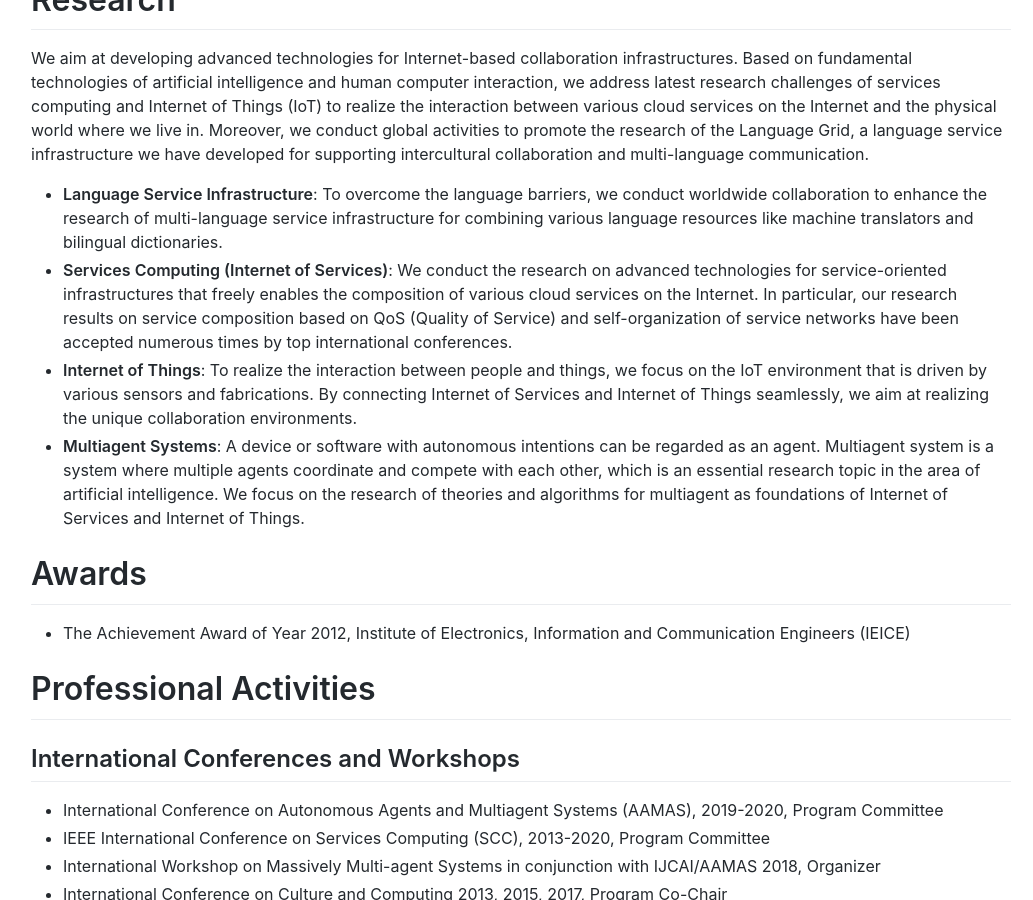
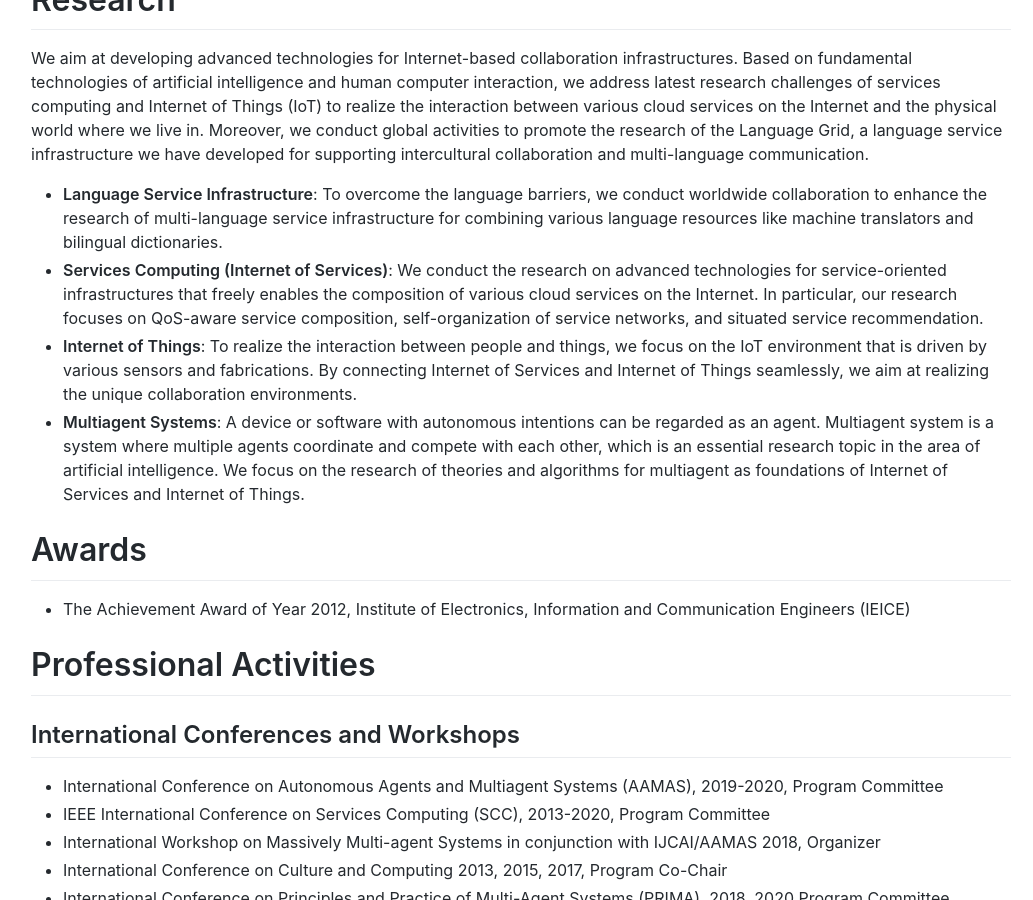
Before and after one commit to lindh/lindh.github.io, a Jekyll site: the page built from index.md, in a window 1280 px wide and 900 px high, scrolled down 1040 px. Shown: the whole window, without its empty margins (119-1152 px from the left). Built offline with Jekyll 4.4.1, drawn with Linux system fonts in a browser that asks for light colours; comment, search, counter and statistics services are not loaded.

Commit message:
Update index.md

```diff
--- a/index.md
+++ b/index.md
@@ -45,7 +45,7 @@
 We aim at developing advanced technologies for Internet-based collaboration infrastructures. Based on fundamental technologies of artificial intelligence and human computer interaction, we address latest research challenges of services computing and Internet of Things (IoT) to realize the interaction between various cloud services on the Internet and the physical world where we live in. Moreover, we conduct global activities to promote the research of the Language Grid, a language service infrastructure we have developed for supporting intercultural collaboration and multi-language communication.
 
 - **Language Service Infrastructure**: To overcome the language barriers, we conduct worldwide collaboration to enhance the research of multi-language service infrastructure for combining various language resources like machine translators and bilingual dictionaries.
-- **Services Computing (Internet of Services)**: We conduct the research on advanced technologies for service-oriented infrastructures that freely enables the composition of various cloud services on the Internet. In particular, our research results on service composition based on QoS (Quality of Service) and self-organization of service networks have been accepted numerous times by top international conferences.
+- **Services Computing (Internet of Services)**: We conduct the research on advanced technologies for service-oriented infrastructures that freely enables the composition of various cloud services on the Internet. In particular, our research focuses on QoS-aware service composition, self-organization of service networks, and situated service recommendation.
 - **Internet of Things**: To realize the interaction between people and things, we focus on the IoT environment that is driven by various sensors and fabrications. By connecting Internet of Services and Internet of Things seamlessly, we aim at realizing the unique collaboration environments.
 - **Multiagent Systems**: A device or software with autonomous intentions can be regarded as an agent. Multiagent system is a system where multiple agents coordinate and compete with each other, which is an essential research topic in the area of artificial intelligence. We focus on the research of theories and algorithms for multiagent as foundations of Internet of Services and Internet of Things.
 
```
